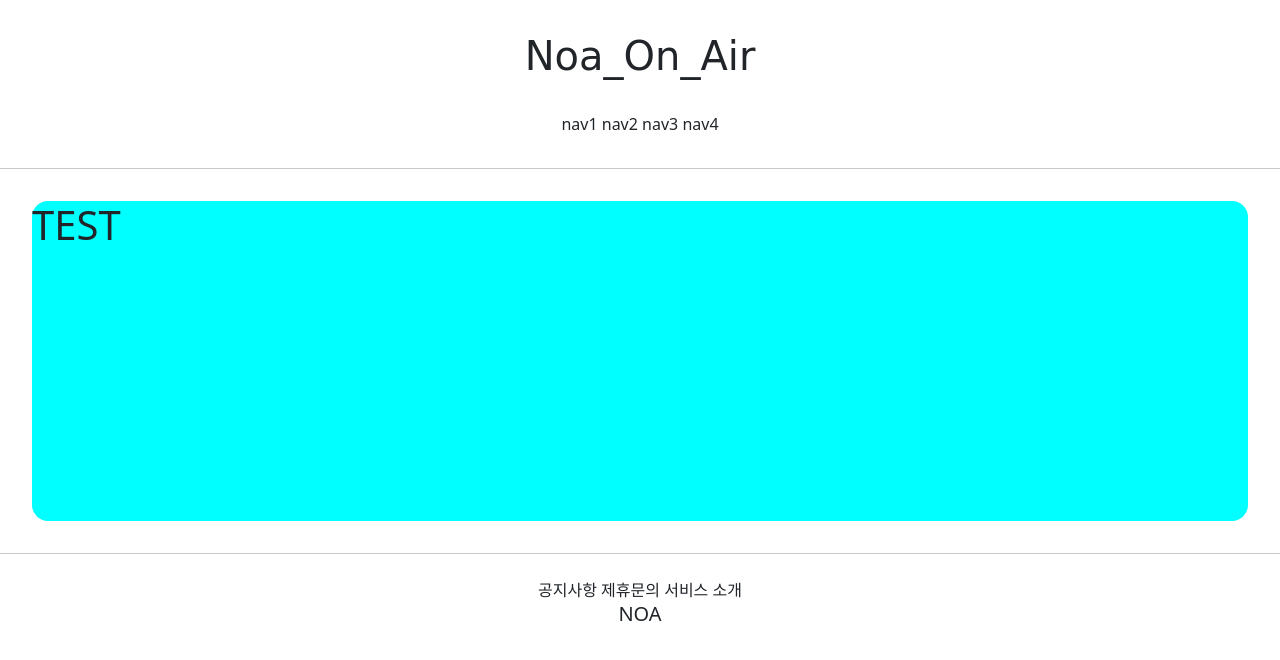
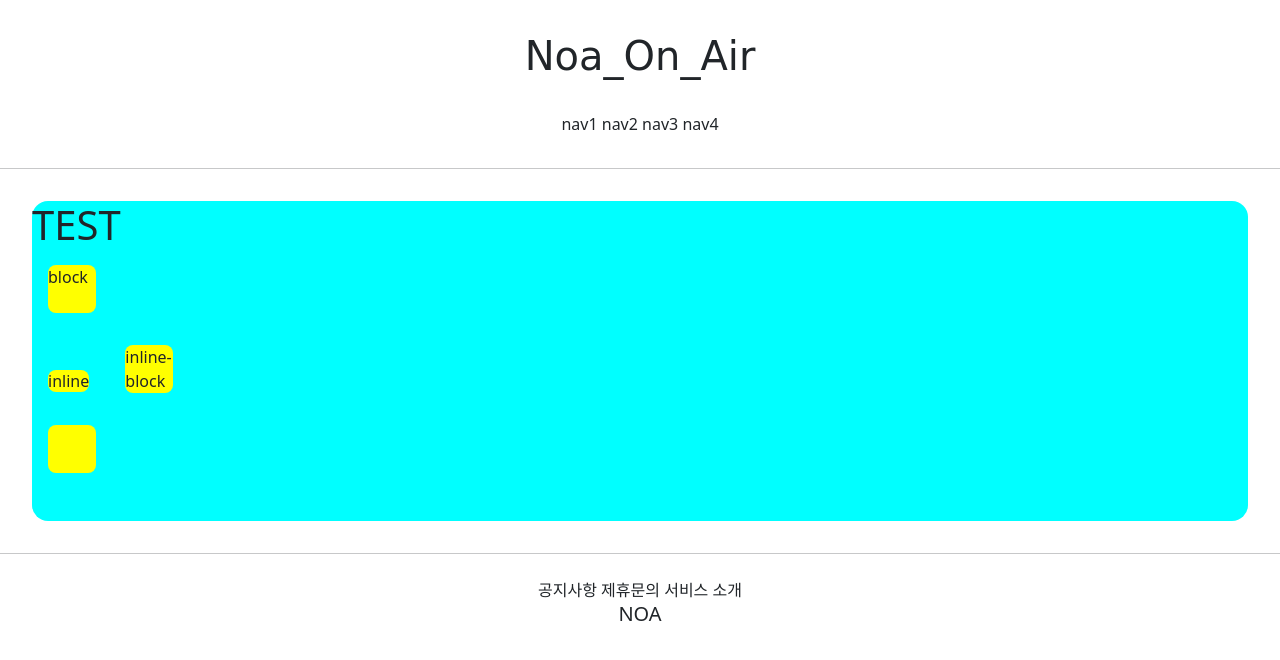
Before and after one commit to Uh-hub/git_4ban_1, a Django app: page /accounts/hello_world/ in a window 1280 px wide. Shown: the top 660 px of the page. Run offline with Django 3.2, Linux system fonts and the light colour scheme; parts of the project's set-up code (start-up, migrations or seed data) failed here and were passed over.

Commit message:
7/7 gwang in sa222

```diff
--- a/accountapp/templates/accountapp/hello_world.html
+++ b/accountapp/templates/accountapp/hello_world.html
@@ -1,7 +1,25 @@
 {% extends 'base.html' %}
 
 {%  block content %}
-<div style="height: 20rem; background-color: aqua; margin: 2rem; border-radius: 1rem;">
-<h1>TEST</h1>
+   <style>
+    .testing{
+        background-color: yellow;
+        margin: 1rem;
+        width: 48px;
+        height: 48px;
+        border-radius: .5rem;  {# .5는 0.5 #}
+    }
+   </style>
+
+
+    <div style="height: 20rem; background-color: aqua; margin: 2rem; border-radius: 1rem;">
+        <h1>TEST</h1>
+
+        <div class="testing" style="display: block">block</div>
+        <div class="testing" style="display: inline">inline</div>
+        <div class="testing" style="display: none">none</div>
+        <div class="testing" style="display: inline-block">inline-block</div>
+        <div class="testing"></div>
+
 </div>
 {% endblock %}
```
